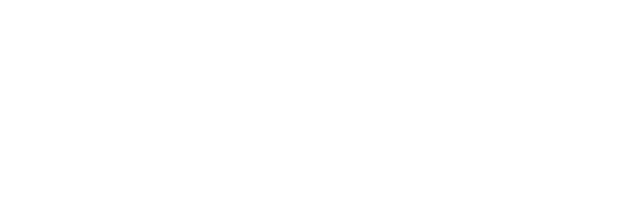
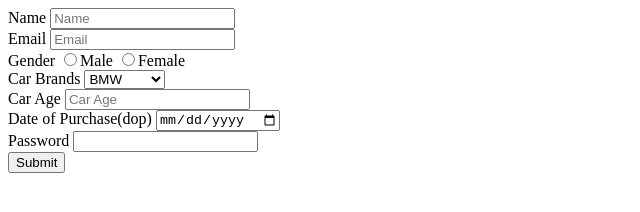
Before and after one commit to acciojob/car-insurance-form-SibaPrasad2221, a website: page main.html in a window 1280 px wide. Shown: the whole page, without its empty margins (0-640 px from the left). Drawn offline with Linux system fonts and the light colour scheme.

Commit message:
created a submission

```diff
--- a/main.html
+++ b/main.html
@@ -8,6 +8,34 @@
 
 <body>
 	<!-- the entire body must be written by student -->
+
+	<form method="post">
+		<label for="name">Name</label>
+		<input type="text" id="name" placeholder="Name" required><br>
+		<label for="email">Email</label>
+		<input type="email" placeholder="Email" id="email" required><br>
+		<label for="gender">Gender</label>
+		<input type="radio" class="gender" name="gender" id="gender_m" required>Male
+		<input type="radio" class="gender" name="male" id="gender_f"  required>Female
+<br>
+		<label for="cars">Car Brands</label>
+		<select id="cars">
+			<option value="BMW">BMW</option>
+			<option value="Audi">Audi</option>
+			<option value="Mercedes">Mercedes</option>
+		</select>
+<br>
+		<label for="age">Car Age</label>
+		<input type="number" id="carage" name="carage" placeholder="Car Age"required>
+<br>
+		<label for="dop">Date of Purchase(dop)</label>
+		<input type="date" id="dop" name="dop" required>
+<br>
+		<label for="password">Password</label>
+		<input type="password" type="password" id="password" required>
+<br>
+		<button type="submit">Submit</button>
+	</form>
     <script type="text/javascript" src="./script.js">
 </script>
 
```
